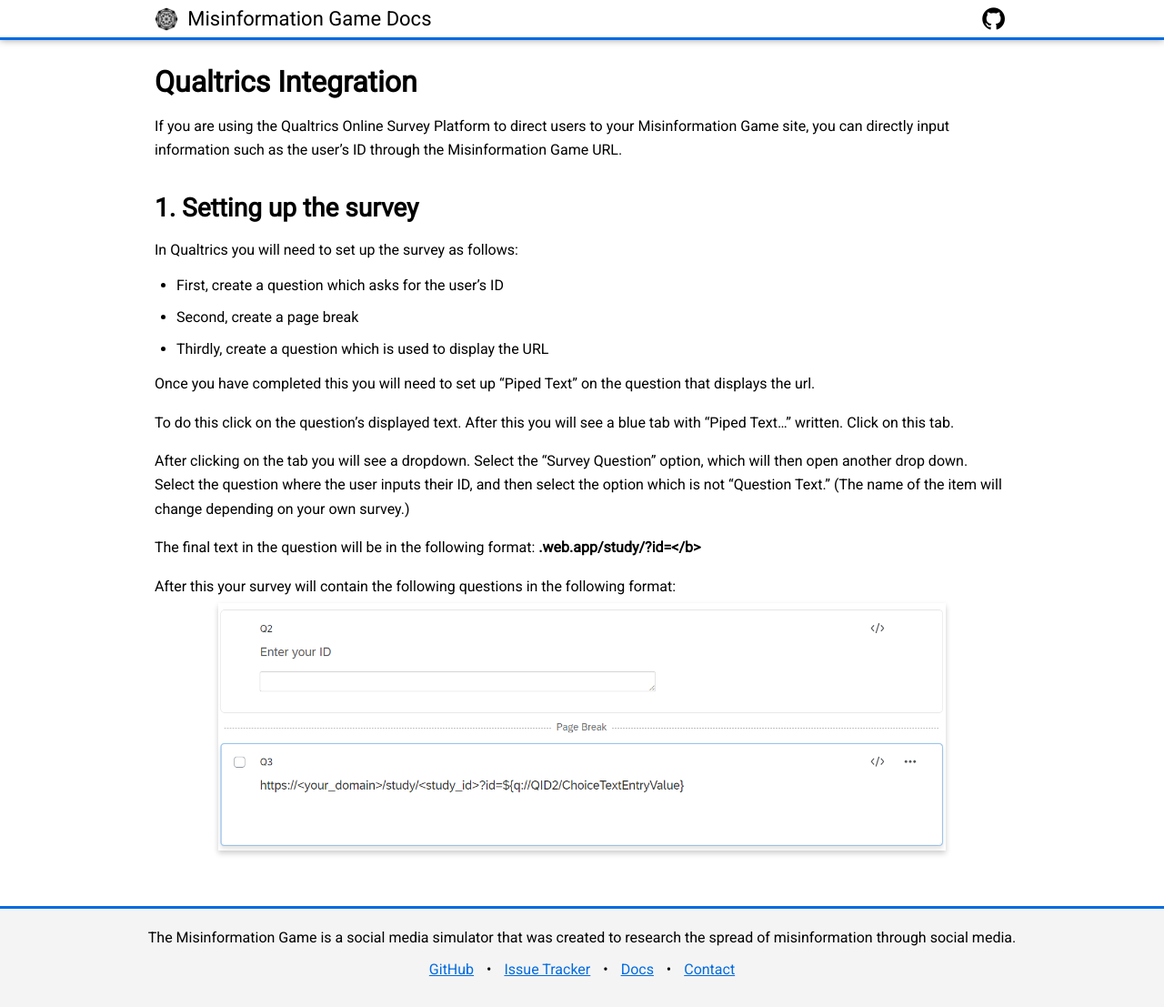
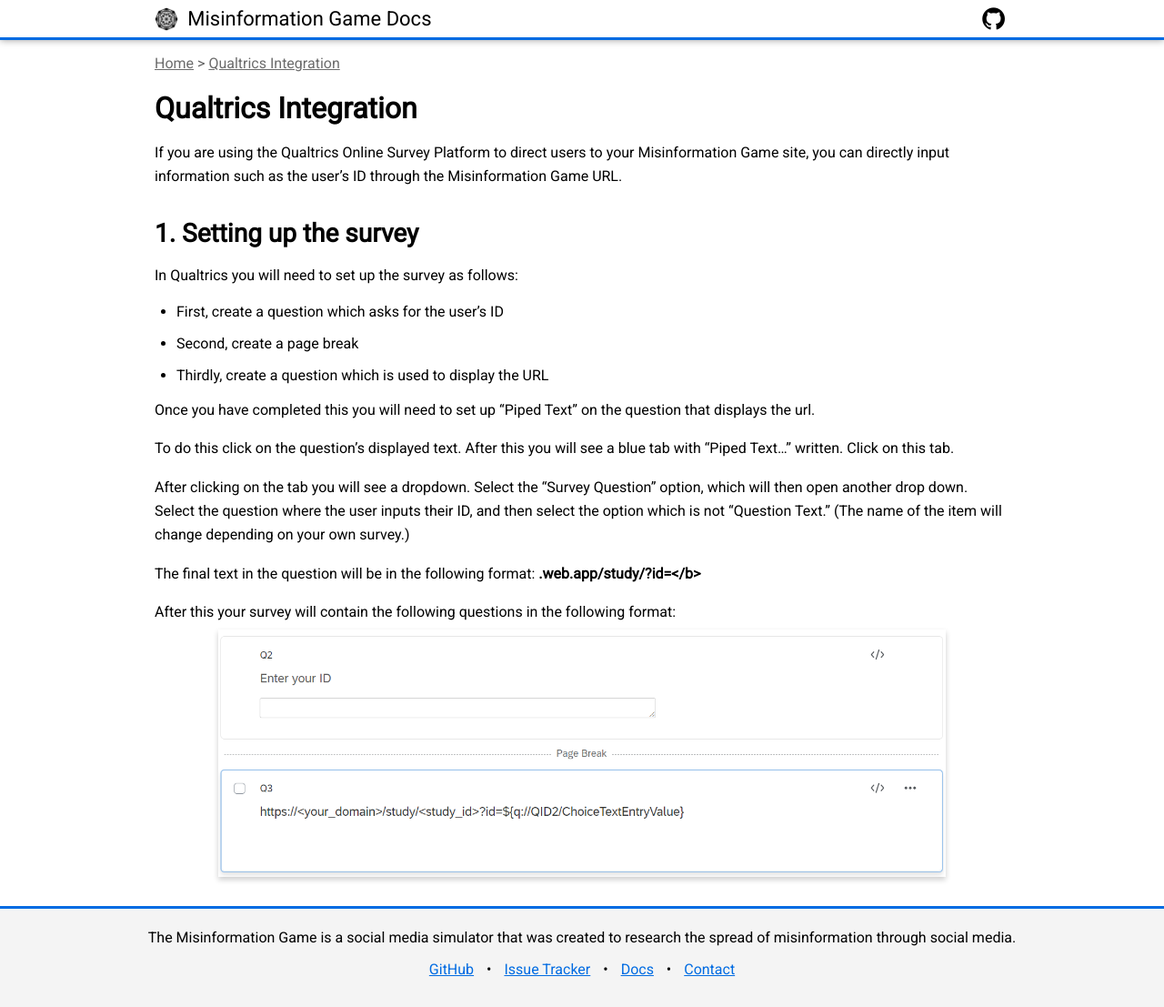
Before and after one commit to beekewardin/themisinformationgame.github.io, a Jekyll site: the page built from QualtricsIntegration.md, in a window 1280 px wide and 1107 px high. Shown: the whole window at 91% size. Built offline with Jekyll 4.4.1, drawn with Linux system fonts in a browser that asks for light colours; nearby versions of some CDN libraries; our own code applies the rules of GitHub Pages for plain Markdown files.

Commit message:
Add link to qualtrics integration from documentation home page

```diff
--- a/QualtricsIntegration.md
+++ b/QualtricsIntegration.md
@@ -1,3 +1,8 @@
+---
+title: Qualtrics Integration
+showPath: true
+---
+
 # Qualtrics Integration
 If you are using the Qualtrics Online Survey Platform to direct
 users to your Misinformation Game site, you can directly input
```
Also changed, not shown: Home.md (+1 -0 lines).
